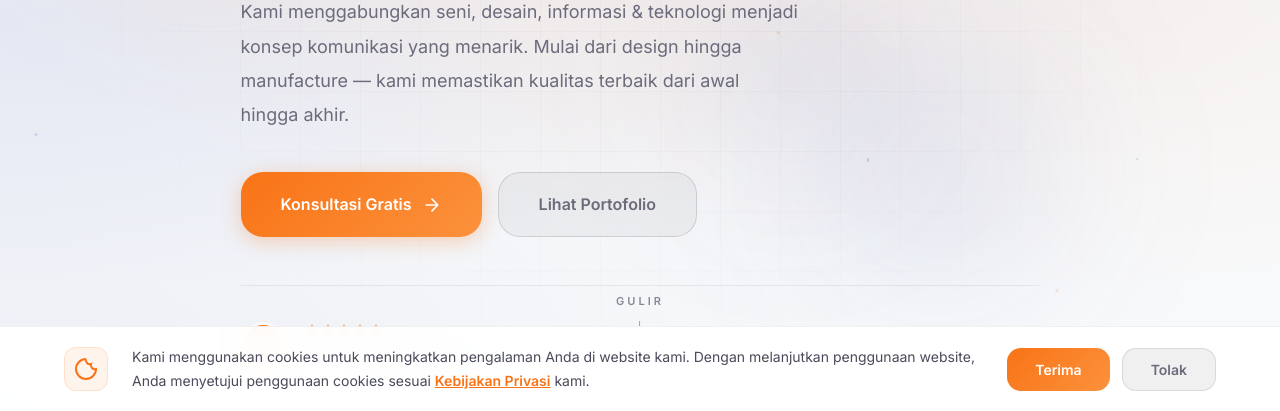
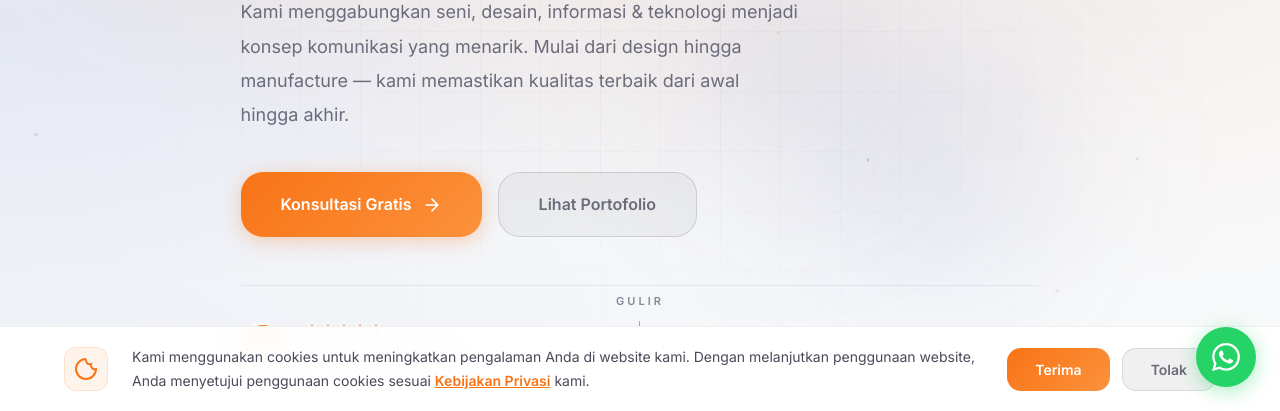
Before and after one commit to anyt50693-source/mitrakreasiadvertising, a plain HTML site: page index.html in a window 1280 px wide. Shown: the part 389-800 px from the top of the page. Drawn offline with nearby package versions, Linux system fonts and the light colour scheme.

Commit message:
feat: add floating WhatsApp button

```diff
--- a/css/style.css
+++ b/css/style.css
@@ -1105,3 +1105,17 @@ img { max-width: 100%; height: auto; }
     .cookie-buttons { width: 100%; }
     .cookie-btn { flex: 1; }
 }
+
+/* WhatsApp Floating Button */
+.whatsapp-float {
+    position: fixed; bottom: 24px; right: 24px; z-index: 999;
+    width: 60px; height: 60px; border-radius: 50%;
+    background: #25D366; display: flex; align-items: center; justify-content: center;
+    box-shadow: 0 4px 20px rgba(37, 211, 102, 0.4);
+    transition: var(--transition); cursor: pointer;
+}
+.whatsapp-float:hover {
+    transform: translateY(-4px) scale(1.05);
+    box-shadow: 0 8px 30px rgba(37, 211, 102, 0.5);
+}
+.whatsapp-float svg { width: 28px; height: 28px; }
--- a/index.html
+++ b/index.html
@@ -918,6 +918,11 @@
         </div>
     </div>
 
+    <!-- WhatsApp Floating Button -->
+    <a href="https://wa.me/6281384022545?text=Halo%20Mitra%20Kreasi%20Indonesia%2C%20saya%20tertarik%20dengan%20layanan%20Anda." class="whatsapp-float" target="_blank" rel="noopener" aria-label="Chat WhatsApp">
+        <svg width="28" height="28" viewBox="0 0 24 24" fill="white"><path d="M17.472 14.382c-.297-.149-1.758-.867-2.03-.967-.273-.099-.471-.148-.67.15-.197.297-.767.966-.94 1.164-.173.199-.347.223-.644.075-.297-.15-1.255-.463-2.39-1.475-.883-.788-1.48-1.761-1.653-2.059-.173-.297-.018-.458.13-.606.134-.133.298-.347.446-.52.149-.174.198-.298.298-.497.099-.198.05-.371-.025-.52-.075-.149-.669-1.612-.916-2.207-.242-.579-.487-.5-.669-.51-.173-.008-.371-.01-.57-.01-.198 0-.52.074-.792.372-.272.297-1.04 1.016-1.04 2.479 0 1.462 1.065 2.875 1.213 3.074.149.198 2.096 3.2 5.077 4.487.709.306 1.262.489 1.694.625.712.227 1.36.195 1.871.118.571-.085 1.758-.719 2.006-1.413.248-.694.248-1.289.173-1.413-.074-.124-.272-.198-.57-.347m-5.421 7.403h-.004a9.87 9.87 0 01-5.031-1.378l-.361-.214-3.741.982.998-3.648-.235-.374a9.86 9.86 0 01-1.51-5.26c.001-5.45 4.436-9.884 9.888-9.884 2.64 0 5.122 1.03 6.988 2.898a9.825 9.825 0 012.893 6.994c-.003 5.45-4.437 9.884-9.885 9.884m8.413-18.297A11.815 11.815 0 0012.05 0C5.495 0 .16 5.335.157 11.892c0 2.096.547 4.142 1.588 5.945L.057 24l6.305-1.654a11.882 11.882 0 005.683 1.448h.005c6.554 0 11.89-5.335 11.893-11.893a11.821 11.821 0 00-3.48-8.413z"/></svg>
+    </a>
+
     <script src="js/script.js"></script>
 </body>
 </html>
```
